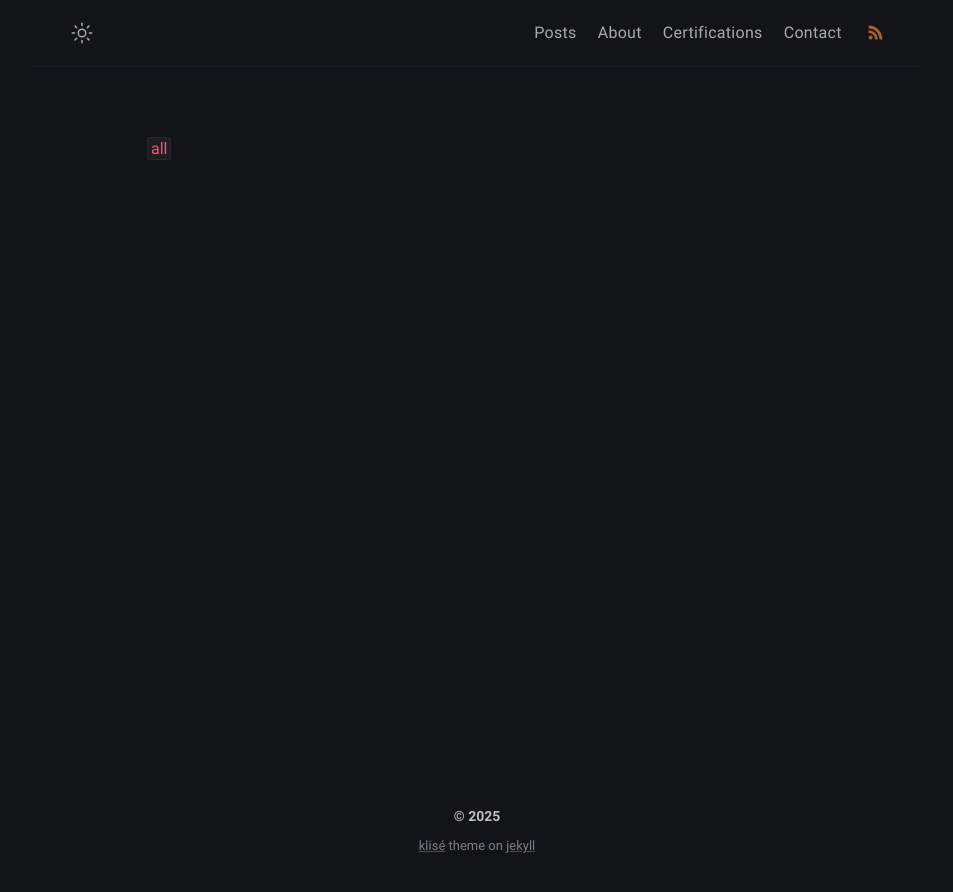
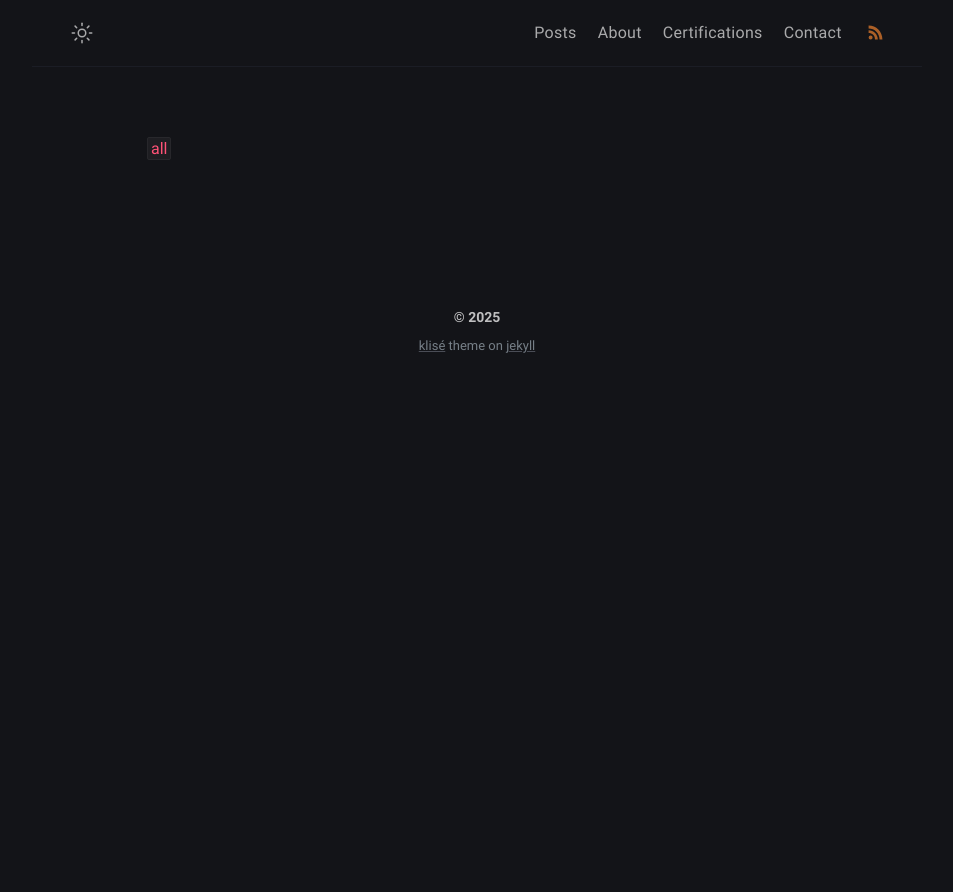
Before and after one commit to Extravenger/extravenger.github.io, a Jekyll site: the page built from tags.html, in a window 1280 px wide. Shown: the top 892 px of the page, without its empty margins (163-1116 px from the left). Built offline with Jekyll 4.4.1, drawn with Linux system fonts in a browser that asks for light colours.

Commit message:
Update style.scss

```diff
--- a/assets/css/style.scss
+++ b/assets/css/style.scss
@@ -38,14 +38,12 @@
 }
 
 footer {
-      position: fixed;
-      bottom: 0;
-      left: 0;
-      width: 100%;
-      text-align: center;
-      padding: 10px 0;
-      z-index: 10;
-    }
+  position: relative;
+  width: 100%;
+  text-align: center;
+  padding: 10px 0;
+  margin-top: auto;
+}
 
 /* Card inner element for flip effect */
 .cert-card-inner {
```
